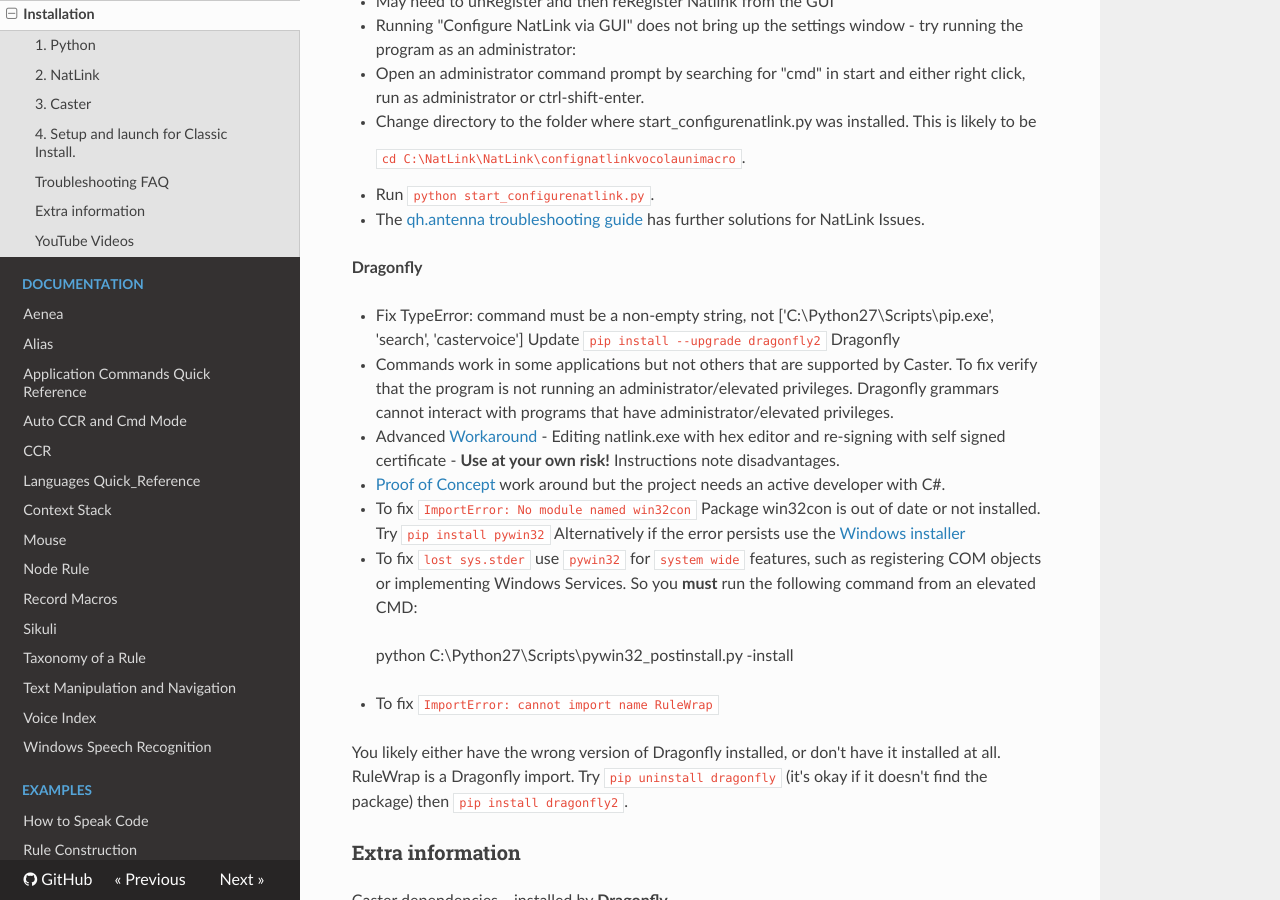
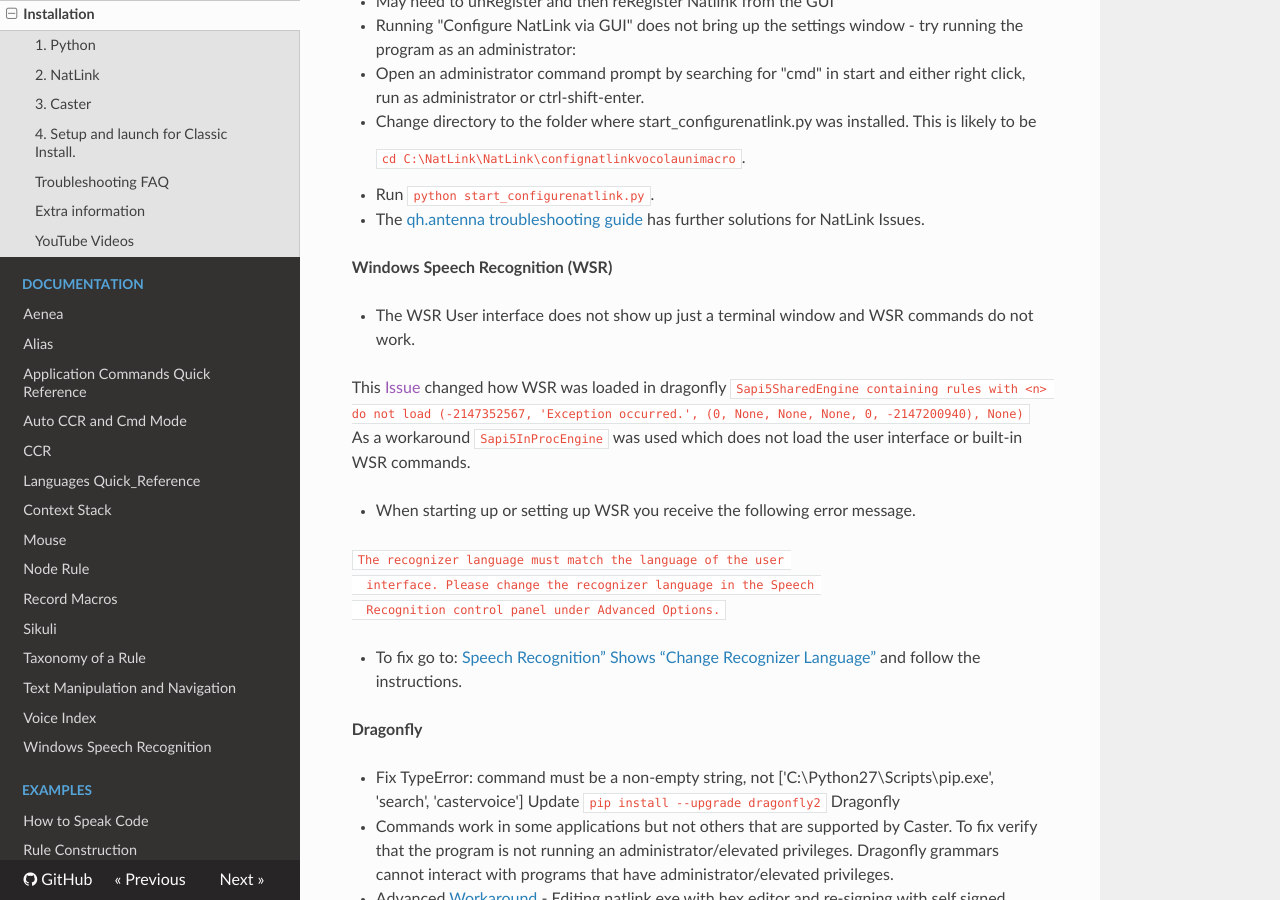
Before and after one commit to dictation-toolbox/Caster, an MkDocs documentation site: the page built from castervoice/doc/Installation.md, in a window 1280 px wide and 900 px high, scrolled down 3583 px. Built offline with MkDocs 1.6.1, drawn with Linux system fonts in a browser that asks for light colours; nearby versions of some CDN libraries; comment, search, counter and statistics services are not loaded.

Commit message:
Added troubleshooting for WSR

````diff
--- a/castervoice/doc/Installation.md
+++ b/castervoice/doc/Installation.md
@@ -113,6 +113,22 @@ At the end of the PIP install instructions a CMD window will guide you of what t
 
 - The [qh.antenna troubleshooting guide](https://qh.antenna.nl/unimacro/installation/problemswithinstallation.html) has further solutions for NatLink Issues.
 
+**Windows Speech Recognition (WSR)**
+
+- The WSR User interface does not show up just a terminal window and WSR commands do not work.
+
+  This [Issue]() changed how WSR was loaded in dragonfly `Sapi5SharedEngine containing rules with <n> do not load (-2147352567, 'Exception occurred.', (0, None, None, None, 0, -2147200940), None)` As a workaround  `Sapi5InProcEngine ` was used which does not load the user interface or built-in WSR commands.
+
+- When starting up or setting up WSR you receive the following error message.
+
+  ```
+  The recognizer language must match the language of the user
+  interface. Please change the recognizer language in the Speech
+  Recognition control panel under Advanced Options.
+  ```
+
+  - To fix go to: [Speech Recognition” Shows “Change Recognizer Language”](https://www.askvg.com/fix-speech-recognition-shows-change-recognizer-language-error-in-windows-vista-and-7/) and follow the instructions.
+
 **Dragonfly**
 
 - Fix TypeError: command must be a non-empty string, not ['C:\\Python27\\Scripts\\pip.exe', 'search', 'castervoice']
````
